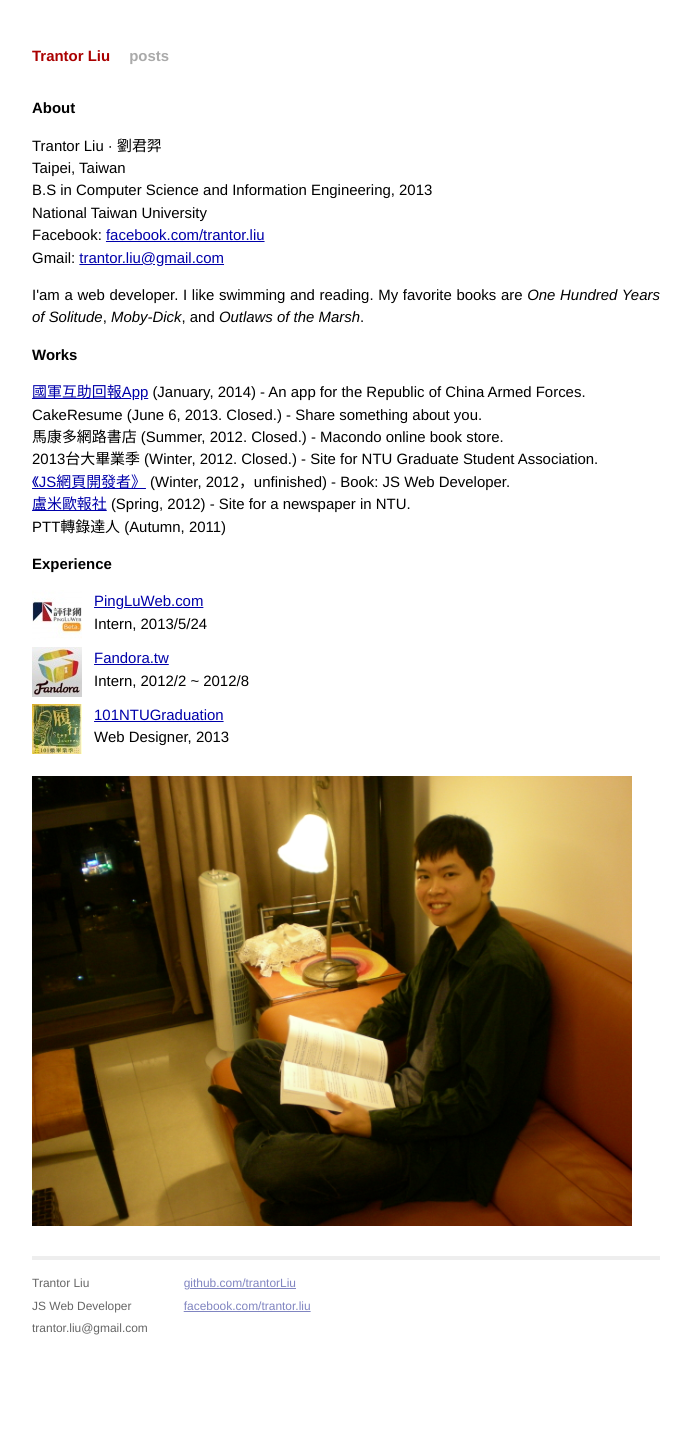
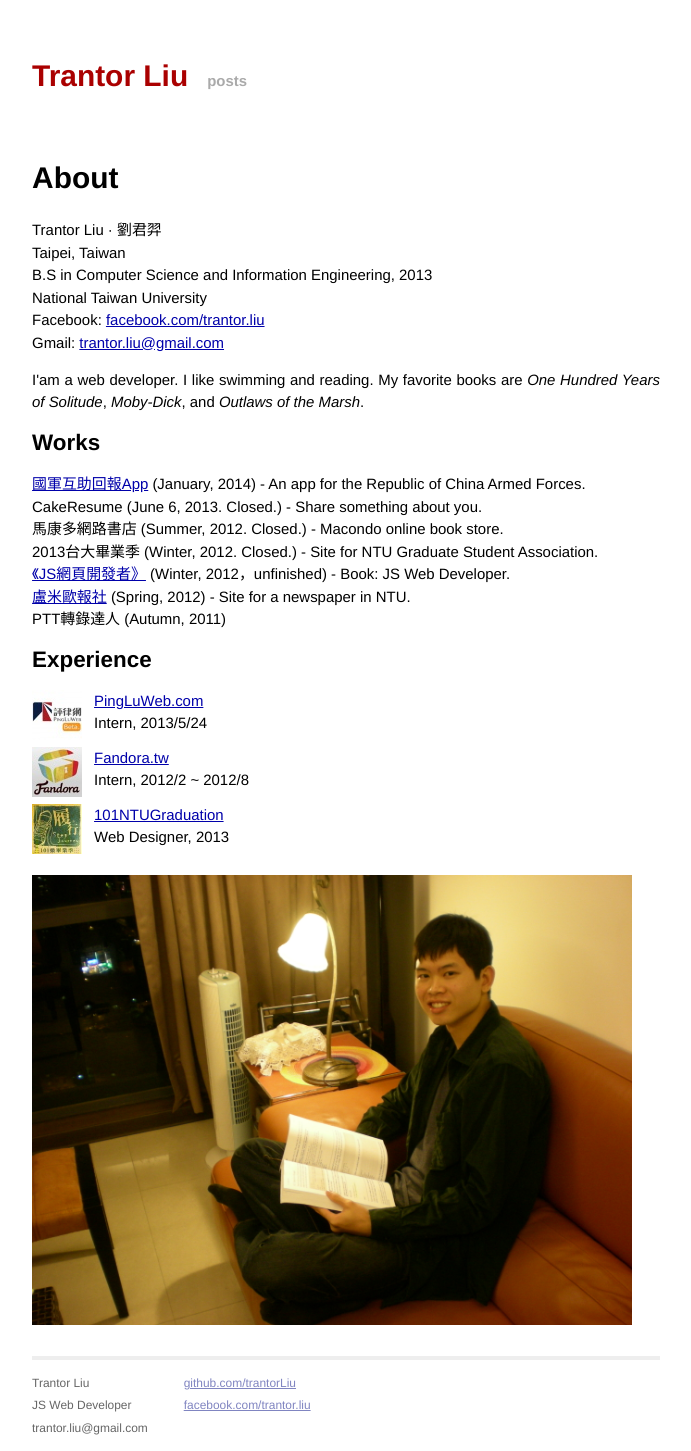
Before and after one commit to trantorLiu/trantorliu.github.io, a Jekyll site: the page built from index.html, in a window 1280 px wide. Shown: the whole page, without its empty margins (294-985 px from the left). Built offline with Jekyll 4.4.1, drawn with Linux system fonts in a browser that asks for light colours; before the commit the page ends 1351 px from its top, so only the background shows below that.

Commit message:
Update main.css

```diff
--- a/css/main.css
+++ b/css/main.css
@@ -5,11 +5,6 @@
 /*****************************************************************************/
 
 /* Global Reset */
-* {
-  margin: 0;
-  padding: 0;
-}
-
 html, body { height: 100%; }
 
 body {
@@ -18,9 +13,6 @@ body {
   font-size: small;
   text-align: center;
 }
-
-h1, h2, h3, h4, h5, h6 {
-  font-size: 100%; }
 
 h1 { margin-bottom: 1em; }
 p { margin: 1em 0; }
```
